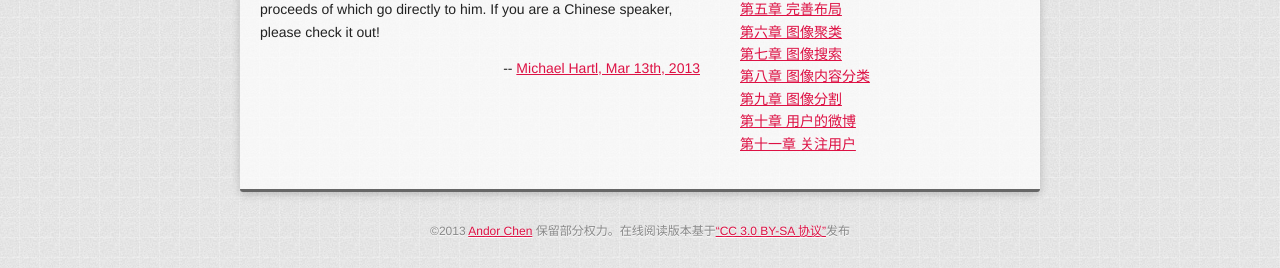
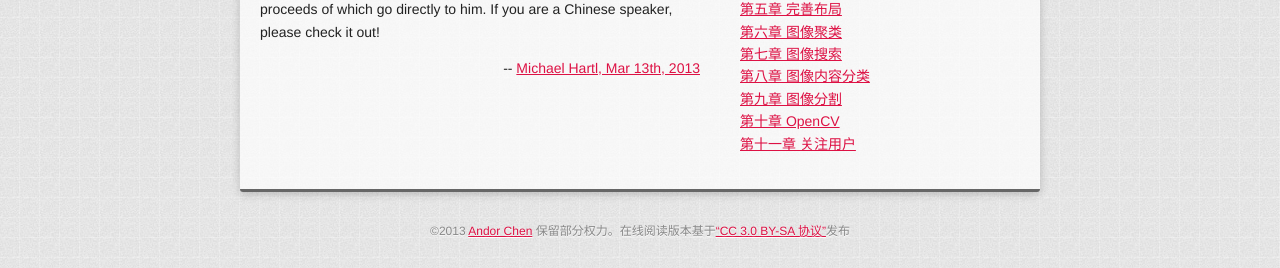
Before and after one commit to willard-yuan/pcvwithpython, a Jekyll site: the page built from index.md, in a window 1280 px wide. Shown: the part 823-1091 px from the top of the page. Built offline with Jekyll 4.4.1, drawn with Linux system fonts in a browser that asks for light colours; nearby versions of some CDN libraries; library files that are not in the unit come from our copies; Markdown is read by kramdown in place of the engine named in the settings.

Commit message:
update index.md table of contents 6-10

```diff
--- a/index.md
+++ b/index.md
@@ -42,20 +42,20 @@
 	<div class="menu">
 		<h2>目录</h2>
 		<ol>
-			<li><a href="{{ site.url }}/author.html" title="作者译者">作者译者</a></li>
-			<li><a href="{{ site.url }}/preface.html" title="致中国读者">致中国读者</a></li>
-			<li><a href="{{ site.url }}/foreword.html" title="序">序</a></li>
-			<li><a href="{{ site.url }}/chapter1.html" title="第一章 从零到部署">第一章 从零到部署</a></li>
-			<li><a href="{{ site.url }}/chapter2.html" title="第二章 演示生活">第二章 演示程序</a></li>
-			<li><a href="{{ site.url }}/chapter3.html" title="第三章 基本静态的页面">第三章 基本静态的页面</a></li>
-			<li><a href="{{ site.url }}/chapter4.html" title="第四章 Rails 背后的 Ruby">第四章 Rails 背后的 Ruby</a></li>
-			<li><a href="{{ site.url }}/chapter5.html" title="第五章 完善布局">第五章 完善布局</a></li>
-			<li><a href="{{ site.url }}/chapter6.html" title="第六章 用户模型">第六章 图像聚类</a></li>
-			<li><a href="{{ site.url }}/chapter7.html" title="第七章 用户注册">第七章 图像搜索</a></li>
-			<li><a href="{{ site.url }}/chapter8.html" title="第八章 登录和退出">第八章 图像内容分类</a></li>
-			<li><a href="{{ site.url }}/chapter9.html" title="第九章 更新、显示和删除用户">第九章 图像分割</a></li>
-			<li><a href="{{ site.url }}/chapter10.html" title="第十章 用户的微博">第十章 用户的微博</a></li>
-			<li><a href="{{ site.url }}/chapter11.html" title="第十一章 用户间互相关注">第十一章 关注用户</a></li>
+			<li><a href="{{ site.url }}author.html" title="作者译者">作者译者</a></li>
+			<li><a href="{{ site.url }}preface.html" title="致中国读者">致中国读者</a></li>
+			<li><a href="{{ site.url }}foreword.html" title="序">序</a></li>
+			<li><a href="{{ site.url }}chapter1.html" title="第一章 从零到部署">第一章 从零到部署</a></li>
+			<li><a href="{{ site.url }}chapter2.html" title="第二章 演示生活">第二章 演示程序</a></li>
+			<li><a href="{{ site.url }}chapter3.html" title="第三章 基本静态的页面">第三章 基本静态的页面</a></li>
+			<li><a href="{{ site.url }}chapter4.html" title="第四章 Rails 背后的 Ruby">第四章 Rails 背后的 Ruby</a></li>
+			<li><a href="{{ site.url }}chapter5.html" title="第五章 完善布局">第五章 完善布局</a></li>
+			<li><a href="{{ site.url }}chapter6.html" title="第六章 图像聚类">第六章 图像聚类</a></li>
+			<li><a href="{{ site.url }}chapter7.html" title="第七章 图像搜索">第七章 图像搜索</a></li>
+			<li><a href="{{ site.url }}chapter8.html" title="第八章 图像内容分类">第八章 图像内容分类</a></li>
+			<li><a href="{{ site.url }}chapter9.html" title="第九章 图像分割">第九章 图像分割</a></li>
+			<li><a href="{{ site.url }}chapter10.html" title="第十章 OpenCV">第十章 OpenCV</a></li>
+			<li><a href="{{ site.url }}chapter11.html" title="第十一章 用户间互相关注">第十一章 关注用户</a></li>
 		</ol>
 	</div>
 	<div class="clearfix"></div>
```
